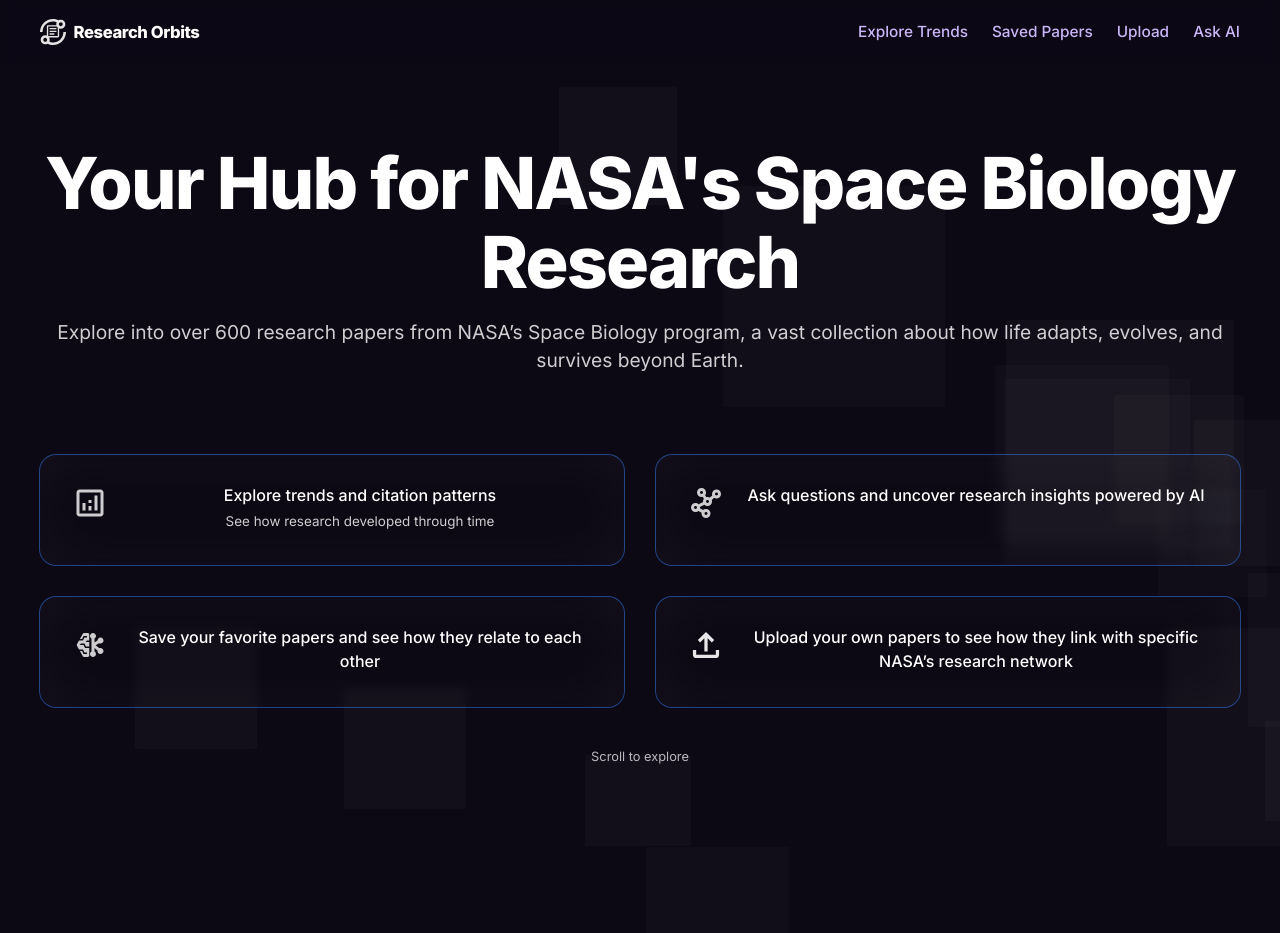
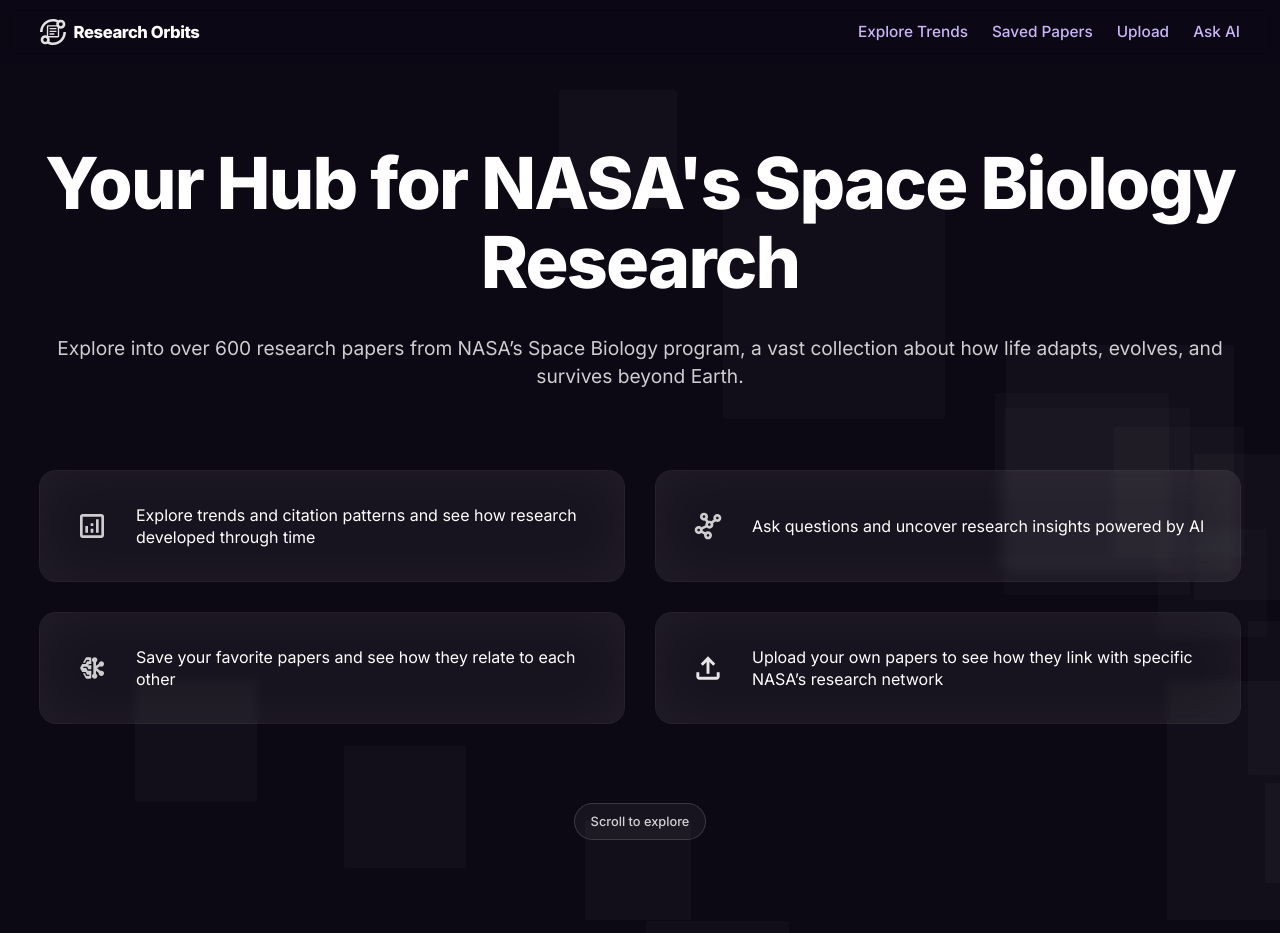
Before and after one commit to nicolepetrica/BioOrbit-api, a React (Vite) app in the folder http/research-orbits/: page / in a window 1280 px wide. Shown: the top 933 px of the page. Built offline with nearby package versions, Linux system fonts and the light colour scheme.

Commit message:
Update App.tsx
- Scroll button fixed
- Bigger balls

```diff
--- a/http/research-orbits/src/App.tsx
+++ b/http/research-orbits/src/App.tsx
@@ -126,7 +126,7 @@
     const rows = Math.ceil(nodes.length / cols);
     const cellW = width / cols;
     const cellH = height / Math.max(1, rows);
-    const scaleR = Math.min(1.25, Math.max(0.7, width / 1200));
+    const scaleR = Math.min(1.25, Math.max(0.7, width / 1000));
 
     setPts(
       nodes.map((n, i) => {
@@ -315,7 +315,6 @@
 }
 
 /* -------------------------- Feature card --------------------------- */
-/* -------------------------- Feature card --------------------------- */
 function FeatureCard({
   icon,
   title,
@@ -328,59 +327,49 @@
   return (
     <div
       className="
-        group h-full min-h-[110px]
-        rounded-2xl bg-white/6 ring-1 ring-white/12
+        relative group flex items-center
+        min-h-[110px]
+        rounded-2xl bg-white/5 ring-1 ring-white/10
         shadow-[inset_0_0_60px_rgba(255,255,255,0.045)]
-        backdrop-blur-sm
-        px-6 py-5 md:px-7 md:py-6 xl:px-8 xl:py-7
-        transition-all hover:bg-white/8 hover:ring-white/20
+        backdrop-blur-sm px-8 py-6
+        transition-all duration-300
+        hover:bg-white/8 hover:ring-white/20
       "
     >
-      <div className="flex items-start gap-4 md:gap-5">
-        <img
-          src={icon}
-          alt=""
-          className="h-8 w-8 md:h-9 md:w-9 opacity-90 translate-y-[2px]"
+      {/* Gradient glow effect */}
+      <div
+        className="
+          absolute inset-0 rounded-2xl opacity-0 group-hover:opacity-100
+          transition-opacity duration-500 pointer-events-none
+          before:absolute before:inset-[-2px] before:rounded-2xl
+          before:bg-gradient-to-r before:from-purple-500/40 before:to-blue-500/40
+          before:blur-[12px]
+        "
       />
-        <div className="flex-1">
-          <p className="font-medium text-[clamp(15px,1.25vw,20px)]">
+
+      {/* Content */}
+      <div className="flex-shrink-0 w-10 flex justify-center relative z-10">
+        <img src={icon} alt="" className="h-8 w-8 opacity-90" />
+      </div>
+
+      <div className="ml-6 text-left flex-1 relative z-10">
+        <p className="font-normal text-[clamp(15px,1.25vw,20px)] leading-snug">
           {title}
         </p>
-          {subtitle ? (
-            <p className="mt-1 text-white/80 text-[clamp(13px,1.05vw,16px)]">
+        {subtitle && (
+          <p className="mt-1 text-white/70 text-[clamp(13px,1.05vw,16px)] leading-snug">
             {subtitle}
           </p>
-          ) : null}
-        </div>
+        )}
       </div>
     </div>
   );
 }
 
+
 /* ------------------------------- Hero ----------------------------------- */
 function Hero() {
-  const features = [
-    {
-      icon: "/icons/analytics.svg",
-      title: "Explore trends and citation patterns",
-      subtitle: "See how research developed through time",
-    },
-    {
-      icon: "/icons/graph_3.svg",
-      title: "Ask questions and uncover research insights powered by AI",
-      subtitle: "",
-    },
-    {
-      icon: "/icons/network.svg",
-      title: "Save your favorite papers and see how they relate to each other",
-      subtitle: "",
-    },
-    {
-      icon: "/icons/upload.svg",
-      title: "Upload your own papers to see how they link with specific NASA’s research network",
-      subtitle: "",
-    },
-  ];
+
 
   return (
     <section id="hero" className="relative w-screen overflow-hidden px-[40px] pt-12 pb-20 sm:pt-16 lg:pt-20">
@@ -391,7 +380,7 @@
         <h1 className="font-extrabold tracking-tight text-[clamp(28px,5.6vw,72px)]">
           Your Hub for NASA&apos;s Space Biology Research
         </h1>
-        <p className="mx-auto mt-4 max-w-[1200px] text-white/80 text-[clamp(14px,1.5vw,20px)]">
+          <p className="mx-auto mt-8 max-w-[1200px] text-white/80 text-[clamp(14px,1.5vw,20px)]">
           Explore into over 600 research papers from NASA’s Space Biology program, a vast
           collection about how life adapts, evolves, and survives beyond Earth.
         </p>
@@ -407,8 +396,7 @@
         "
       >
         <FeatureCard icon="/icons/analytics.svg"
-                    title="Explore trends and citation patterns"
-                    subtitle="See how research developed through time" />
+                    title="Explore trends and citation patterns and see how research developed through time" />
         <FeatureCard icon="/icons/graph_3.svg"
                     title="Ask questions and uncover research insights powered by AI" />
         <FeatureCard icon="/icons/network.svg"
@@ -417,8 +405,20 @@
                     title="Upload your own papers to see how they link with specific NASA’s research network" />
       </div>
 
+      <button
+        onClick={() => {
+          const el = document.getElementById("footer");
+          if (el) el.scrollIntoView({ behavior: "smooth", block: "end" });
+          else window.scrollTo({ top: document.body.scrollHeight, behavior: "smooth" });
+        }}
+        className="mx-auto mt-20 inline-flex items-center justify-center rounded-full
+                  border border-white/15 bg-white/5 px-4 py-2 text-[clamp(12px,1vw,14px)]
+                  text-white/80 hover:bg-white/10 hover:text-white transition"
+      >
+        Scroll to explore
+      </button>
 
-        <div className="mt-10 text-[clamp(12px,1vw,14px)] text-white/70">Scroll to explore</div>
+
       </div>
     </section>
   );
@@ -475,13 +475,12 @@
         <PixelBackdrop />
         <div className="mx-auto max-w-[1800px]">
           <BubbleGraph width={w} height={h} nodes={nodes} />
-          <p className="mt-2 text-center text-amber-200 text-[clamp(12px,1vw,14px)]">scroll to see more</p>
-
           <div id="ask" className="scroll-mt-20">{showAsk && <AskBar />}</div>
 
-          <footer className="mt-16 pb-16 text-center text-white/60 text-[clamp(11px,0.9vw,13px)]">
+        <footer id="footer" className="mt-16 pb-16 text-center text-white/60 text-[clamp(11px,0.9vw,13px)]">
           © {new Date().getFullYear()} Research Orbits — Space Biology Research
         </footer>
+
         </div>
       </section>
     </main>
```
Lines whose indentation alone changed are shown as unchanged.
